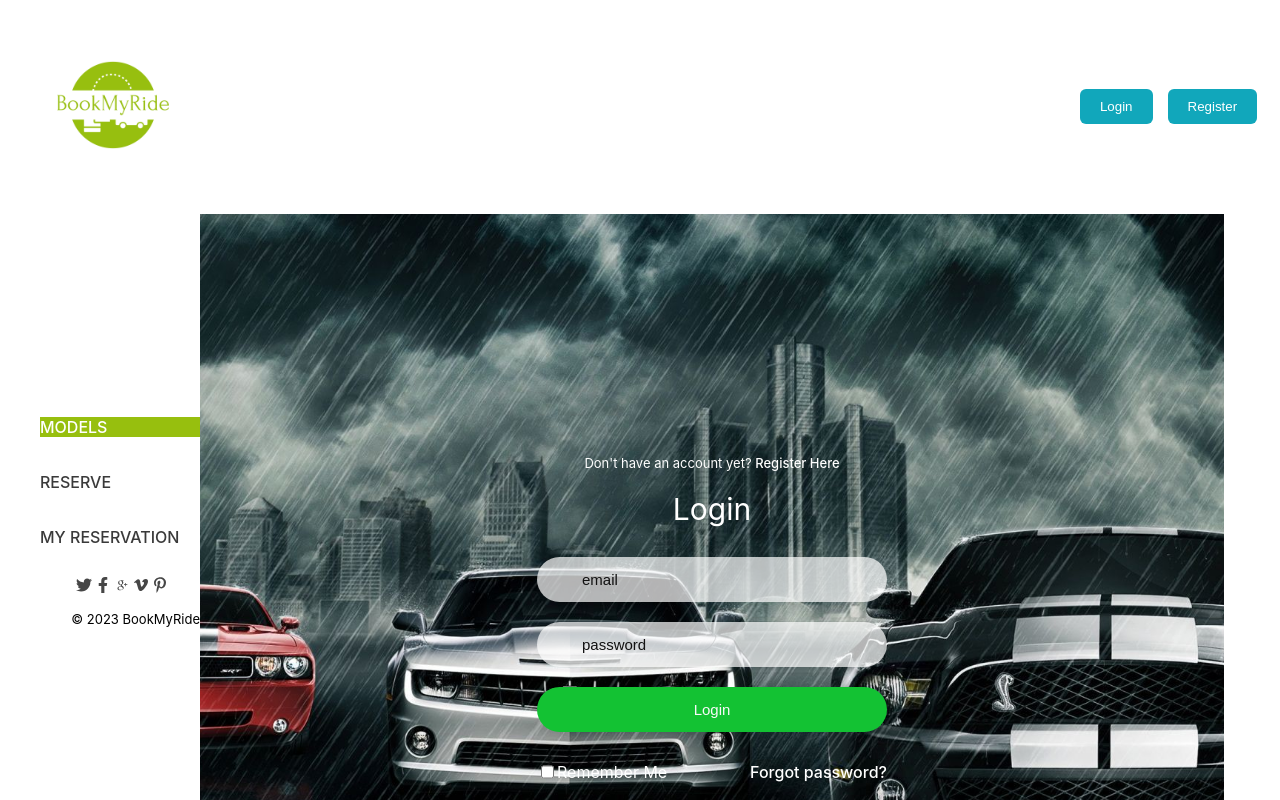
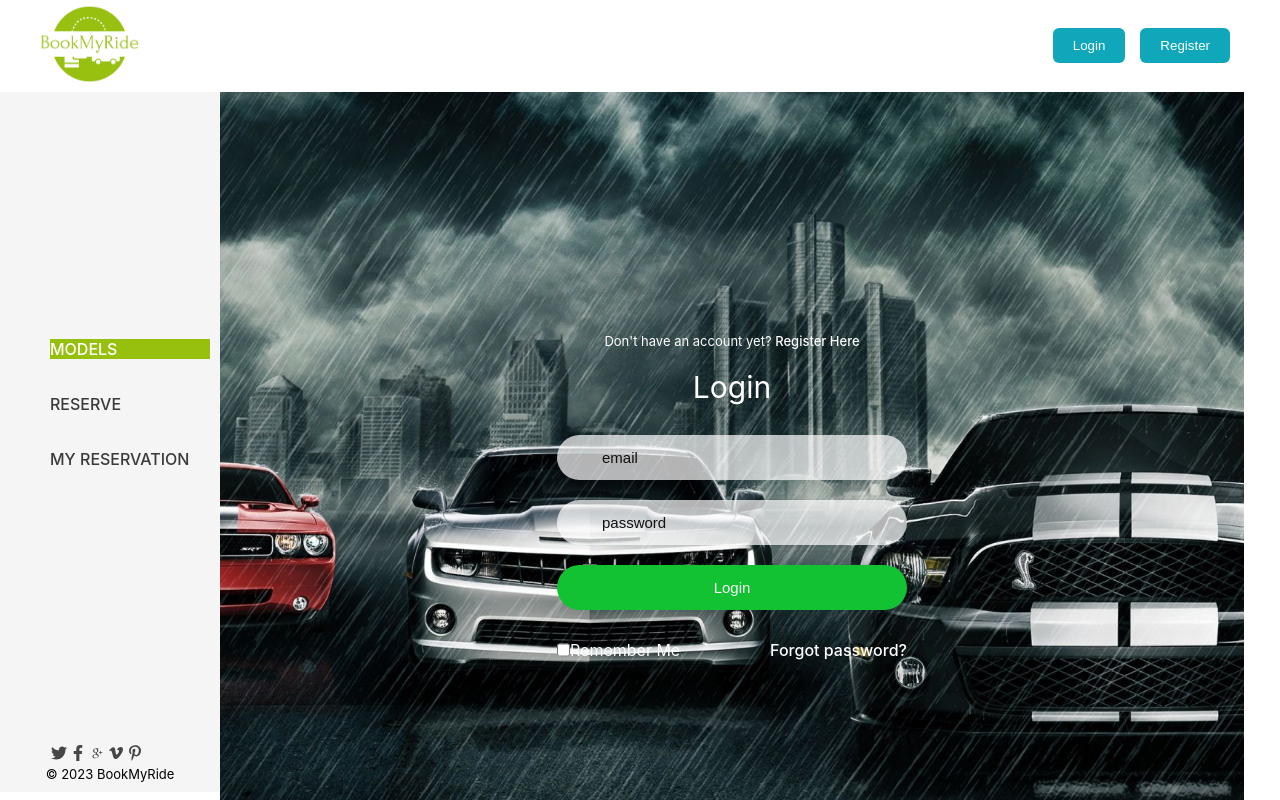
Before and after one commit to vanelnw/book-my-ride-frontend, a React (Create React App) app: page / in a window 1280 px wide. Shown: the top 800 px of the page. Built offline with nearby package versions, Linux system fonts and the light colour scheme.

Commit message:
update sidbar style

```diff
--- a/src/App.css
+++ b/src/App.css
@@ -1,6 +1,11 @@
 body,
 html {
   height: 100vh;
+}
+
+* {
+  margin: 0;
+  padding: 0;
 }
 
 .d-flex {
--- a/src/components/nav/Navbar.js
+++ b/src/components/nav/Navbar.js
@@ -22,7 +22,7 @@ const links = [
 ];
 
 const SocialMedia = () => (
-  <div className="position-absolute bottom-0 start-0">
+  <div className="position-absolute bottom-0 start-0 sosial-icons">
     <div className="socialmedia">
       <FaTwitter className="icons" />
       <FaFacebookF className="icons" />
@@ -51,8 +51,8 @@ const SideNav = () => {
 
   return (
     <div className="bg-light">
-      <div className="sidebar">
-        <button className="btn btn-light d-md-none" type="button" onClick={toggleMenu}>
+      <div className={`sidebar ${isMenuOpen ? 'open' : ''}`}>
+        <button className="btn btn-light d-md-none hum" type="button" onClick={toggleMenu}>
           {isMenuOpen ? <TiTimes className="icons" /> : <TiThMenu className="icons" /> }
         </button>
         <ul className={`navlinks ${isMenuOpen ? 'open' : ''}`}>
@@ -92,9 +92,8 @@ const SideNav = () => {
               </NavLink>
             </li>
           ))}
-          <SocialMedia />
         </ul>
-
+        <SocialMedia />
       </div>
     </div>
   );
--- a/src/components/nav/Topbar.js
+++ b/src/components/nav/Topbar.js
@@ -2,7 +2,7 @@ import React from 'react';
 import { NavLink } from 'react-router-dom';
 import { useDispatch, useSelector } from 'react-redux';
 import './nav.css';
-import logo from '../../assets/logo-color.png';
+import logo from '../../assets/logo.png';
 import { logout } from '../../features/auth/authSlice';
 
 const TopNav = () => {
--- a/src/components/nav/nav.css
+++ b/src/components/nav/nav.css
@@ -1,15 +1,22 @@
 /* Top Nav */
 .topnav {
-  width: 98%;
+  /* width: 98%; */
   margin: 0 auto;
   display: flex;
   align-items: center;
   justify-content: space-between;
-  padding: 0.3rem;
+  padding: 0.3rem 2.5rem;
+}
+
+.logo-cont {
+  width: 100px;
+  height: auto;
+  clip: rect(0, 50px, 200px, 0);
 }
 
 .logo {
-  width: 20%;
+  width: 100%;
+  height: 100%;
 }
 
 .topnav h2 {
@@ -51,7 +58,7 @@ a {
 }
 
 .userInfo {
-  width: 100%;
+  /* width: 100%; */
   display: flex;
   align-items: center;
   padding-left: 10px;
@@ -67,20 +74,23 @@ a {
   display: none;
 }
 
-@media screen and (min-width: 650px) and (max-width: 1020px) {
+/* @media screen and (min-width: 650px) and (max-width: 1020px) {
   .logo {
     width: 50%;
   }
-}
+} */
+
 @media screen and (max-width: 600px) {
   .topnav {
-    width: 100%;
+    /* width: 100%; */
     align-items: center;
     gap: 20px;
+    padding: 0.3rem;
+    padding-right: 3rem;
   }
 
   .logo {
-    width: 100%;
+    width: 50%;
   }
 
   .auth {
@@ -93,31 +103,67 @@ a {
     justify-content: center;
   }
 
+  .userInfo span {
+    display: none;
+  }
+
   .sidebar button {
     display: block;
-  }
-  .sidebar {
-    width: 70px !important;
-}
-
-  .navlinks{
-    display: none !important;
-  }
-
-  .navlinks.open{
-    display: block !important;
-    position: absolute;
-    z-index: 999;
-    width: 500px;
-    background-color: #fff;
-    margin-top: 10px;
   }
 }
 
 /* Sidenav */
 .sidebar {
+  position: absolute;
+  top: 0;
+  right: 0;
+  width: 70%;
+  padding: 10px;
+}
+
+.sidebar .hum {
+  margin-left: 90%;
+}
+
+.sidebar.open {
+  background-color: rgb(95, 237, 13);
+}
+
+.navlinks {
+  display: none;
+}
+
+.sosial-icons {
+  display: none;
+}
+
+.sidebar.open .sosial-icons {
+  display: block;
+  text-align: center;
+}
+
+.navlinks.open {
+  width: 100%;
+  height: 60vh;
+  display: flex;
+  flex-direction: column;
+  justify-content: center;
+  align-items: center;
+  margin-top: 70px;
+  list-style-type: none;
+  gap: 20px;
+}
+
+@media screen and (min-width: 600px) {
+  .sidebar {
+    position: initial;
     width: 200px;
-  height: 100vh;
+    height: calc(100vh - 120px);
+    display: flex;
+    flex-direction: column;
+    justify-content: space-between;
+    align-items: center;
+    background-color: #f5f5f5;
   }
 
   .sidenav,
@@ -126,7 +172,12 @@ a {
     overflow-y: hidden;
   }
 
+  .sosial-icons {
+    display: block;
+  }
+
   .navlinks {
+    width: 100%;
     height: 60vh;
     display: flex;
     flex-direction: column;
@@ -175,3 +226,4 @@ a {
   .homecontainer {
     width: 100%;
   }
+}
```
Also changed, not shown: src/assets/logo.png (added). Lines whose indentation alone changed are shown as unchanged.
